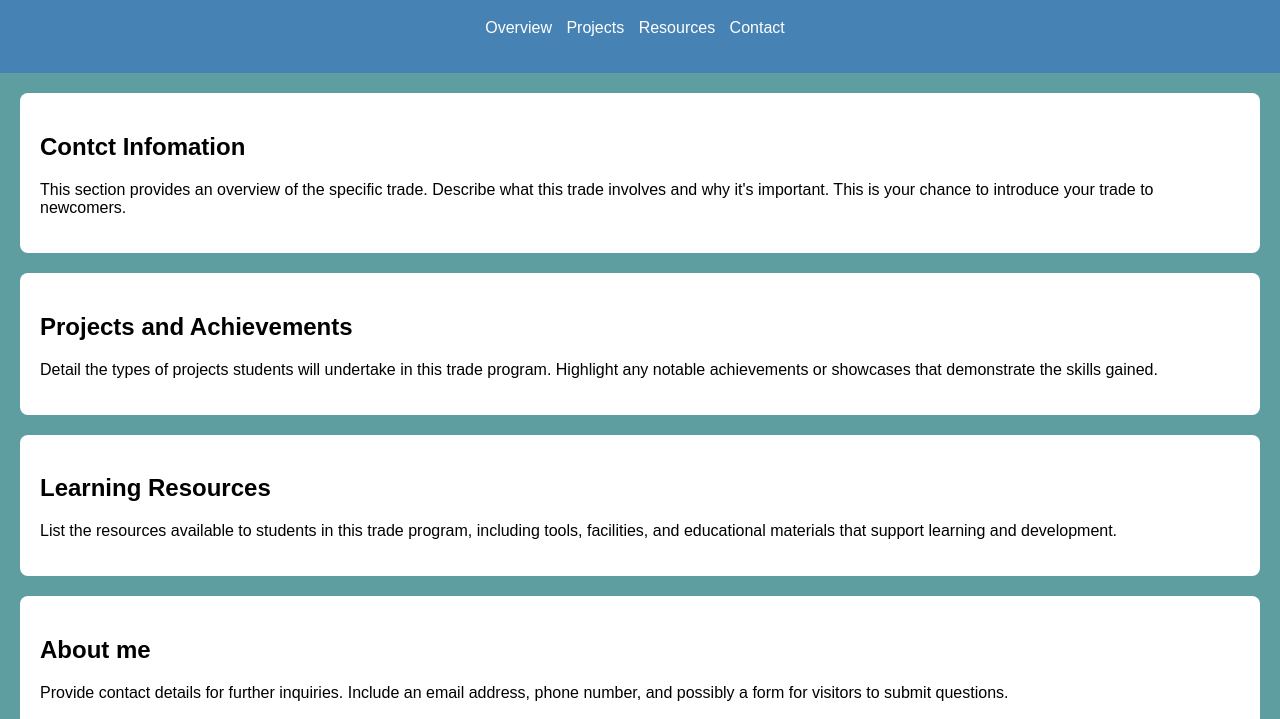
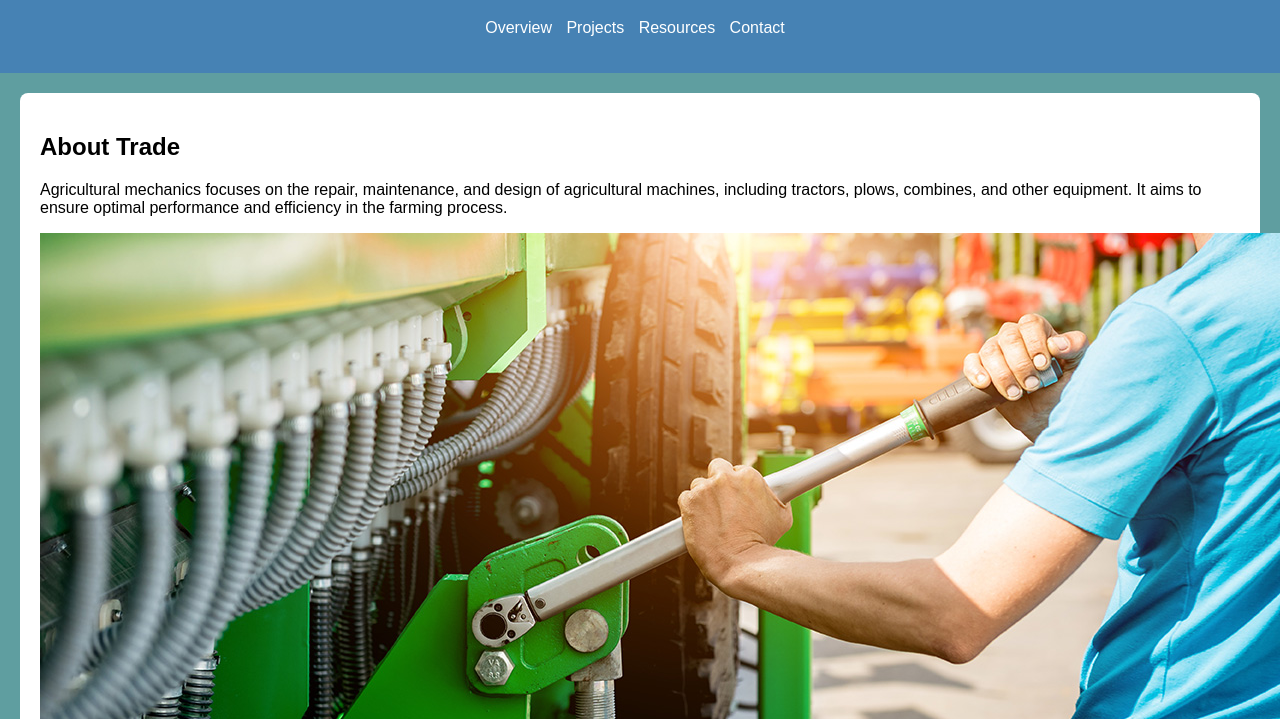
Before and after one commit to NayarithA/NayarithA.github.io, a plain HTML site: page index.html in a window 1280 px wide. Shown: the part 81-800 px from the top of the page. Drawn offline with Linux system fonts and the light colour scheme.

Commit message:
Add files via upload

```diff
--- a/index.html
+++ b/index.html
@@ -69,26 +69,36 @@
         </ul>
     </nav>
 </header>
+<section id="overview">
 
-<section id="overview">
-    <h2>Contct Infomation</h2>
-    <p>This section provides an overview of the specific trade. Describe what this trade involves and why it's important. This is your chance to introduce your trade to newcomers.</p>
-</section>
+    <h2>About Trade</h2>
+    <p>Agricultural mechanics focuses on the repair, maintenance, and design of agricultural machines, including tractors, plows, combines, and other equipment. It aims to ensure optimal performance and efficiency in the farming process.</p>
+    <img src="Ag.jpg" height="688" width="1255"/></section>
 
 <section id="projects">
     <h2>Projects and Achievements</h2>
-    <p>Detail the types of projects students will undertake in this trade program. Highlight any notable achievements or showcases that demonstrate the skills gained.</p>
-</section>
+    <p>Repairing and maintaining large machinery, such as tractors and harvesters
+        Diagnosing and fixing machine component issues
+        Conducting preventative maintenance to ensure optimal operation
+        Design and build new agricultural machinery or components
+        Develop plans for improving farm efficiency
+        Participate in machinery competitions to demonstrate skills and knowledge.</p>
+
+    <img src="images.jpg" height="168" width="300"/></section>
 
 <section id="resources">
     <h2>Learning Resources</h2>
-    <p>List the resources available to students in this trade program, including tools, facilities, and educational materials that support learning and development.</p>
-</section>
+    <p>Tools and equipment (e.g., hand tools, measuring instruments, electrical test equipment, vehicle hoists)
+        Specialized workshops and laboratories for hands-on learning
+        Textbooks, manuals, and online resources for education and development.</p>
+
+    <img src="images (1).jpg" height="227" width="222"/></section>
 
 <section id="about">
     <h2>About me</h2>
-    <p>Provide contact details for further inquiries. Include an email address, phone number, and possibly a form for visitors to submit questions.</p>
-</section>
+    <p>My name is Naya Arreola, and I am a 7th grader. The trade I did is Agricultural Mechanics, Why did I choose it? I chose it because its a very intresting trade and you get to fix tractors and help farmers. Why I also picked Ag mechnaics is because I to become an Airforce mechanic,and I think doing Ag mechanics is a good start.</p>
+
+    <img src="main-qimg-7de660206b4e0319e0d3a92f43a8d6e0-lq.jpg" height="399" width="602"/></section>
 
 <footer>
     <p>© 2024 Your CTE Program Name Here. All rights reserved.</p>
```
Also changed, not shown: Ag.jpg (added), images (1).jpg (added), main-qimg-7de660206b4e0319e0d3a92f43a8d6e0-lq.jpg (added).
